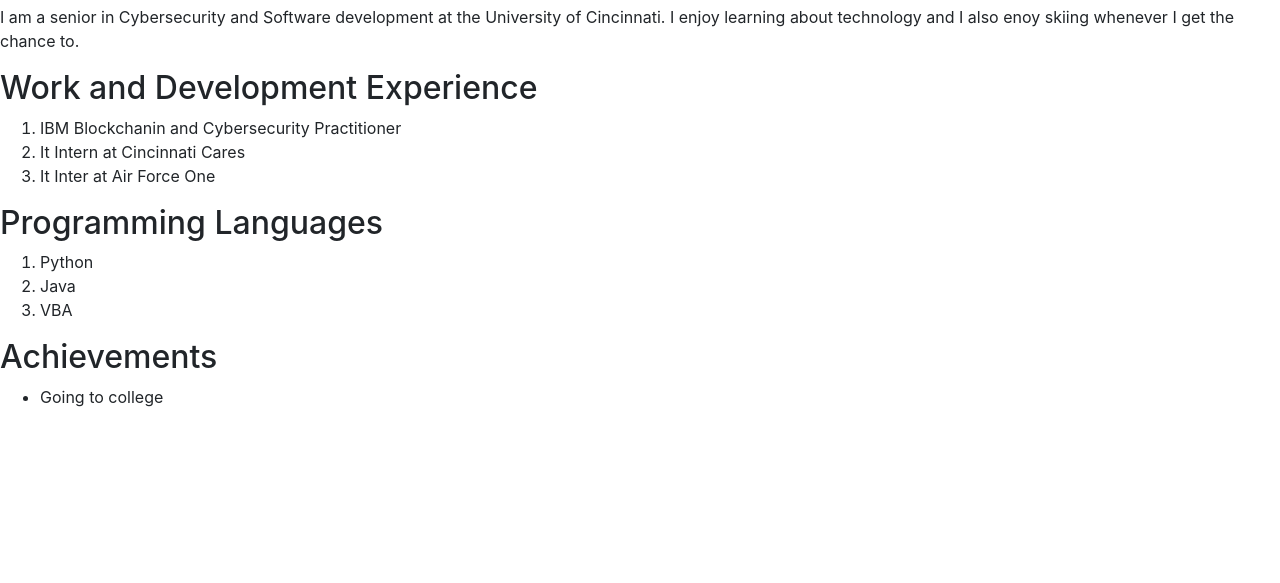
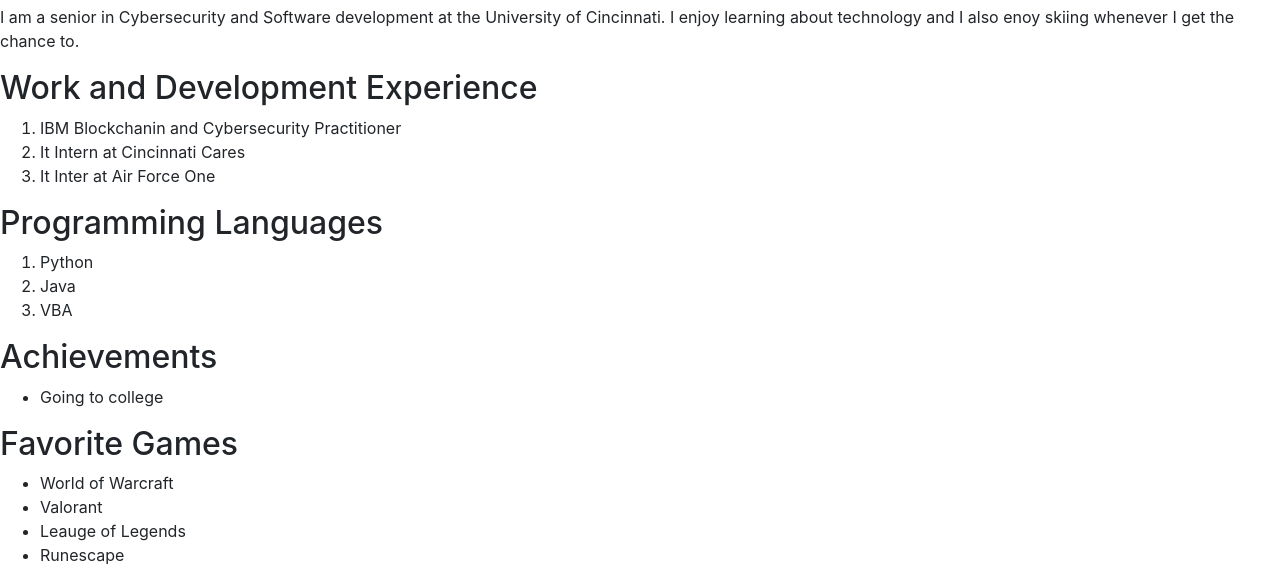
Before and after one commit to it3049c-fall22-henderson/online-portfolio-grantkollar, a website: page index.html in a window 1280 px wide. Shown: the part 397-980 px from the top of the page. Before the commit the page ends 822 px from the top, so only its background shows below. Drawn offline with nearby package versions, Linux system fonts and the light colour scheme.

Commit message:
added favorite games

```diff
--- a/index.html
+++ b/index.html
@@ -56,6 +56,17 @@
       <li>Going to college</li>
     </ul>
   </div>
+  <div class="section" id="games">
+    <h2>
+      Favorite Games
+    </h2>
+    <ul>
+      <li>World of Warcraft</li>
+      <li>Valorant</li>
+      <li>Leauge of Legends</li>
+      <li>Runescape</li>
+    </ul>
+  </div>
 
   <!-- INCLUDE SCRIPTS FILE HERE -->
   <script src="resources/scripts/index.js"></script>
```
